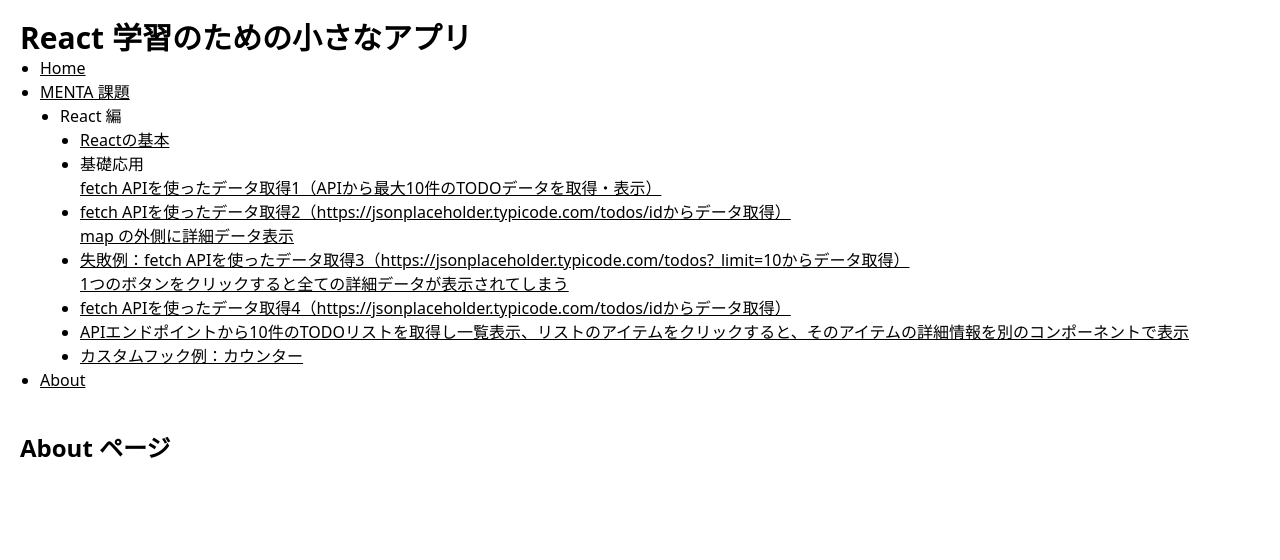
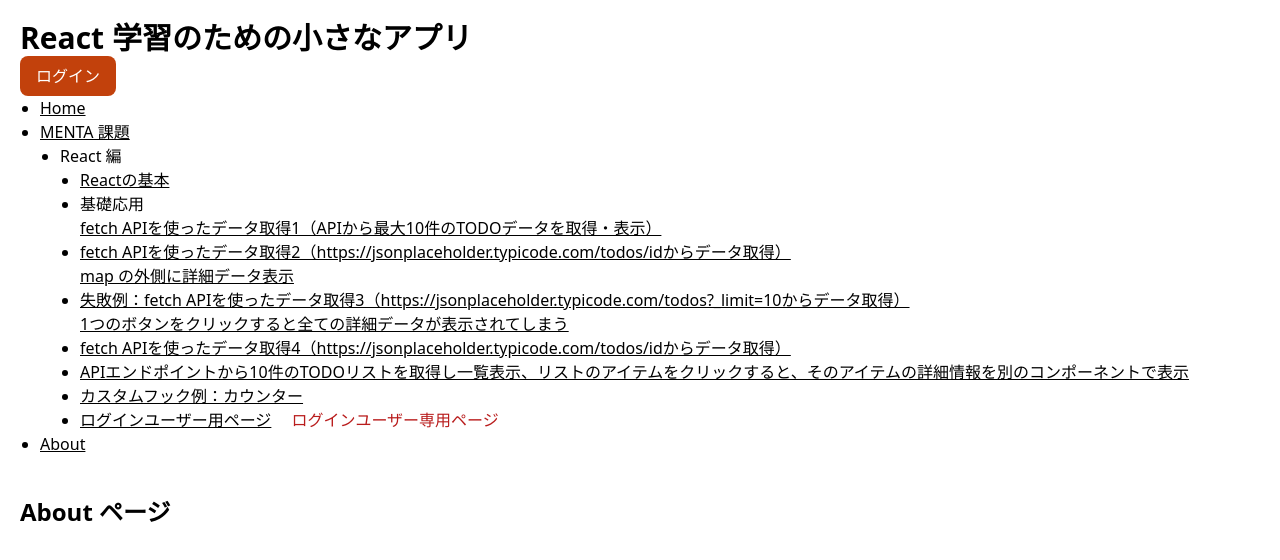
Before and after one commit to graphicocolo/react-app-small, a React (Vite) app: page /about in a window 1280 px wide. Shown: the top 560 px of the page. Built offline with nearby package versions, Linux system fonts and the light colour scheme.

Commit message:
React 編:useContext

```diff
--- a/src/AppRoutes.tsx
+++ b/src/AppRoutes.tsx
@@ -14,6 +14,7 @@ import FetchApiThree from "@/pages/FetchApiThree";
 import FetchApiFour from "@/pages/FetchApiFour";
 import FetchApiFive from "@/pages/FetchApiFive";
 import SampleCustomHooks from "@/pages/SampleCustomHooks";
+import PrivateContent from "@/pages/PrivateContent";
 
 // https://zenn.dev/tonkotsuboy_com/articles/typescript-as-const-satisfies
 const routes = [
@@ -57,6 +58,10 @@ const routes = [
     path: '/customhooks1',
     Component: SampleCustomHooks
   },
+  {
+    path: '/private',
+    Component: PrivateContent
+  },
 ] as const satisfies RouteProps[];
 
 const AppRoutes = () => {
--- /dev/null
+++ b/src/components/Login.tsx
@@ -0,0 +1,37 @@
+// import { AuthProvider, useAuth } from '@/hooks/useAuth';
+import { useAuth } from '@/hooks/useAuth';
+
+const Login = () => {
+  // return (
+  //   <AuthProvider>
+  //     <AuthButtons />
+  //   </AuthProvider>
+  // );
+  const { isAuthenticated, logIn, logOut } = useAuth();
+
+  return (
+    <div>
+      {isAuthenticated ? (
+        <button onClick={logOut} className="px-4 py-2 bg-green-700 text-white rounded-lg">ログアウト</button>
+      ) : (
+        <button onClick={logIn} className="px-4 py-2 bg-orange-700 text-white rounded-lg">ログイン</button>
+      )}
+    </div>
+  );
+};
+
+// const AuthButtons = () => {
+//   const { isAuthenticated, logIn, logOut } = useAuth();
+
+//   return (
+//     <div>
+//       {isAuthenticated ? (
+//         <button onClick={logOut}>ログアウト</button>
+//       ) : (
+//         <button onClick={logIn}>ログイン</button>
+//       )}
+//     </div>
+//   );
+// };
+
+export default Login;
--- a/src/components/Navigation.tsx
+++ b/src/components/Navigation.tsx
@@ -1,9 +1,13 @@
 import { Link } from 'react-router-dom';
+import Login from '@/components/Login';
+import { useAuth } from '@/hooks/useAuth';
 
 const Navigation = () => {
+  const { isAuthenticated } = useAuth();
   return (
     <div className="flex flex-col p-5">
       <h1 className="text-3xl font-bold">React 学習のための小さなアプリ</h1>
+      <Login />
       <ul className="list-disc pl-5">
         <li><Link to='/' className="underline">Home</Link></li>
         <li>
@@ -19,6 +23,7 @@ const Navigation = () => {
                 <li><Link to='/fetchapi4' className="underline">fetch APIを使ったデータ取得4（https://jsonplaceholder.typicode.com/todos/idからデータ取得）</Link></li>
                 <li><Link to='/fetchapi5' className="underline">APIエンドポイントから10件のTODOリストを取得し一覧表示、リストのアイテムをクリックすると、そのアイテムの詳細情報を別のコンポーネントで表示</Link></li>
                 <li><Link to='/customhooks1' className="underline">カスタムフック例：カウンター</Link></li>
+                <li><Link to='/private' className="underline">ログインユーザー用ページ</Link>{!isAuthenticated && <span className="pl-5 text-red-700">ログインユーザー専用ページ</span>}</li>
               </ul>
             </li>
           </ul>
--- /dev/null
+++ b/src/context/AuthContext.tsx
@@ -0,0 +1,29 @@
+import React, { createContext, useState } from 'react';
+
+export type AuthContextType = {
+  isAuthenticated: boolean;
+  logIn: () => void;
+  logOut: () => void;
+};
+
+const AuthContext = createContext<AuthContextType | undefined>(undefined);
+
+const AuthProvider = ({ children }: { children: React.ReactNode }) => {
+  const [isAuthenticated, setIsAuthenticated] = useState<boolean>(false);
+
+  const logIn = () => {
+    setIsAuthenticated(true);
+  };
+
+  const logOut = () => {
+    setIsAuthenticated(false);
+  };
+
+  return (
+    <AuthContext.Provider value={{ isAuthenticated, logIn, logOut }}>
+      {children}
+    </AuthContext.Provider>
+  );
+};
+
+export { AuthContext, AuthProvider };
--- /dev/null
+++ b/src/hooks/useAuth.ts
@@ -0,0 +1,12 @@
+import { useContext } from 'react';
+import { AuthContextType, AuthContext, AuthProvider } from "@/context/AuthContext";
+
+const useAuth = (): AuthContextType => {
+  const context = useContext(AuthContext);
+  if (!context) {
+    throw new Error('useAuth must be used within an AuthProvider');
+  }
+  return context;
+};
+
+export { AuthProvider, useAuth };
--- a/src/main.tsx
+++ b/src/main.tsx
@@ -1,10 +1,13 @@
-import { StrictMode } from 'react'
-import { createRoot } from 'react-dom/client'
-import './index.css'
-import AppRoutes from '@/AppRoutes.tsx'
+import { StrictMode } from 'react';
+import { createRoot } from 'react-dom/client';
+import './index.css';
+import AppRoutes from '@/AppRoutes.tsx';
+import { AuthProvider } from '@/hooks/useAuth';
 
 createRoot(document.getElementById('root')!).render(
   <StrictMode>
-    <AppRoutes />
+    <AuthProvider>
+      <AppRoutes />
+    </AuthProvider>
   </StrictMode>,
 )
--- a/src/pages/Home.tsx
+++ b/src/pages/Home.tsx
@@ -1,4 +1,5 @@
 import Navigation from '@/components/Navigation';
+// import LoggedIn from '@/components/LoggedIn';
 
 const Home = () => {
   return (
@@ -6,6 +7,7 @@ const Home = () => {
       <Navigation />
       <div className="flex flex-col p-5">
         <h2 className="text-2xl font-bold">トップページ</h2>
+        {/* <LoggedIn /> */}
       </div>
     </>
   )
--- /dev/null
+++ b/src/pages/PrivateContent.tsx
@@ -0,0 +1,23 @@
+import { Link, useNavigate } from "react-router-dom";
+import { useEffect } from "react";
+import { useAuth } from "@/hooks/useAuth"
+
+const PrevateContent = () => {
+  const { isAuthenticated } = useAuth();
+  const navigate = useNavigate();
+  useEffect(() => {
+    if (!isAuthenticated) {
+      navigate('/');
+    }
+    // eslint-plugin-react-hooks のルールでは、useEffect の依存配列に使用しているすべての値（例: navigate）を含めるべきであると定義されているためnavigateも指定している
+  }, [isAuthenticated, navigate]);
+  return (
+    <div className="flex flex-col items-center mt-32">
+    <h1 className="text-3xl font-bold">基礎応用</h1>
+    <p>useContext</p>
+    <Link to='/' className="underline">トップページへ</Link>
+  </div>
+  );
+};
+
+export default PrevateContent;
```
